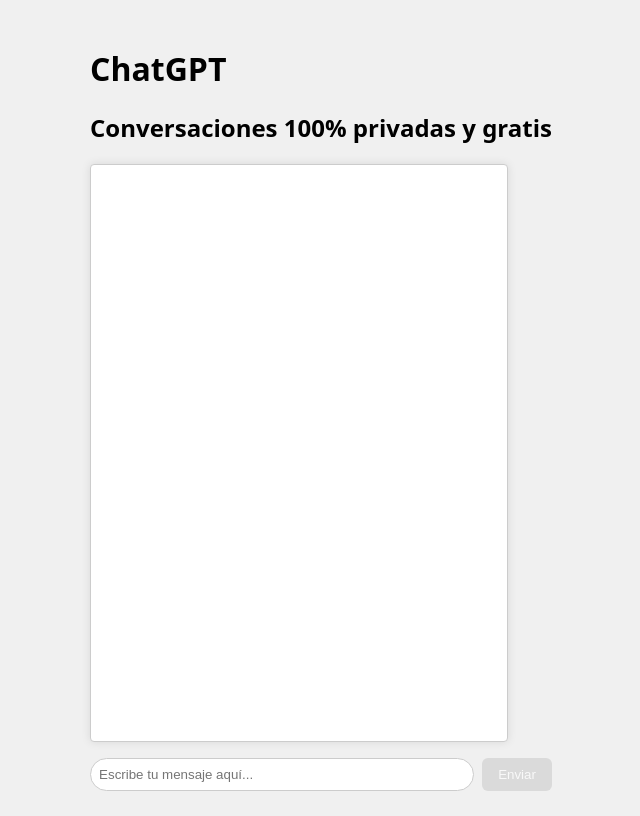
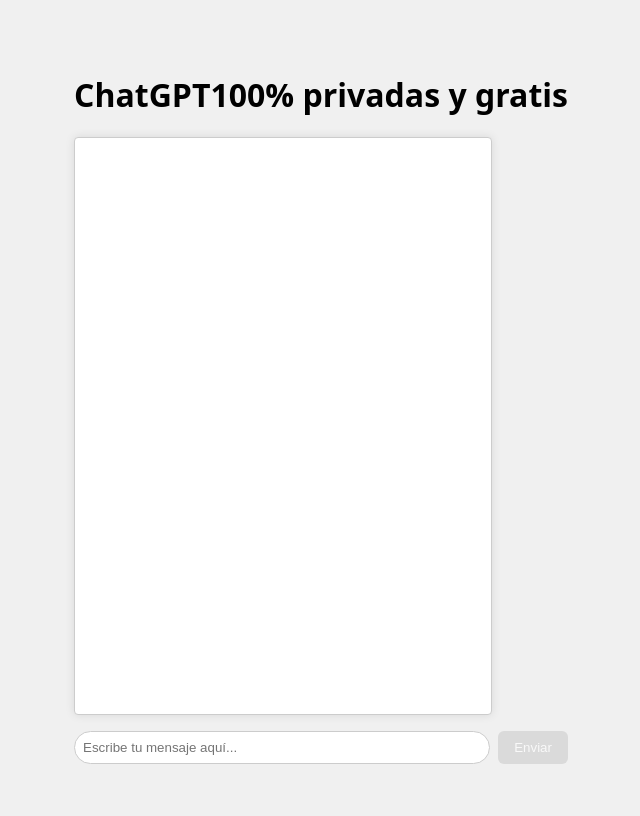
Before and after one commit to cristianyovanny/ChatGPT_local_JS, a plain HTML site: page index.html in a window 1280 px wide. Shown: the whole page, without its empty margins (319-959 px from the left). Drawn offline with Linux system fonts and the light colour scheme.

Commit message:
Update index.html

```diff
--- a/index.html
+++ b/index.html
@@ -9,8 +9,7 @@
 </head>
 <body>
     <header>
-        <h1>ChatGPT</h1>
-        <h2>Conversaciones 100% privadas y gratis</h2>
+        <h1>ChatGPT100% privadas y gratis</h1>
     <main>
         <ul>
             <!-- <li class="loading">
```
